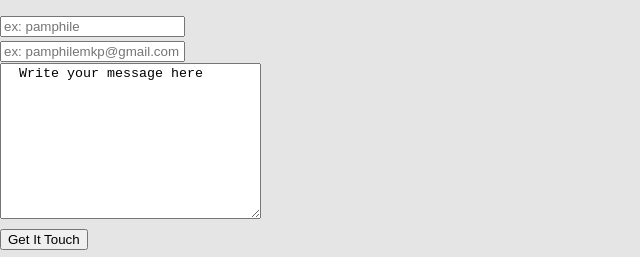
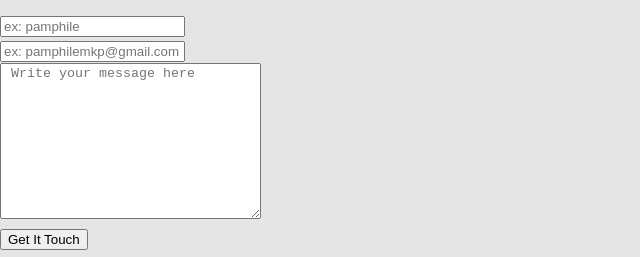
Before and after one commit to Pamphilemkp/My_professional_portfolio, a website: page index.html in a window 1280 px wide. Shown: the part 4903-5160 px from the top of the page, 0-640 px from the left. Drawn offline with Linux system fonts and the light colour scheme.

Commit message:
add index.hmtl textarea updated

```diff
--- a/index.html
+++ b/index.html
@@ -323,7 +323,7 @@
   <form action="https://formspree.io/f/xyyovzvy" method="post">
     <input type="text" name="name" placeholder="ex: pamphile" maxlength="30" required> <br>
     <input type="email" name="email" placeholder="ex: pamphilemkp@gmail.com" maxlength="30" required> <br>
-    <textarea name="comment" id="comment" cols="30" rows="10" required maxlength="500">  Write your message here</textarea><br>
+    <textarea placeholder=" Write your message here" name="comment" id="comment" cols="30" rows="10" required maxlength="500"></textarea><br>
     <input type="submit" value="Get It Touch" name="submit" id="submit" class="button">
   </form>
   <hr>
```
